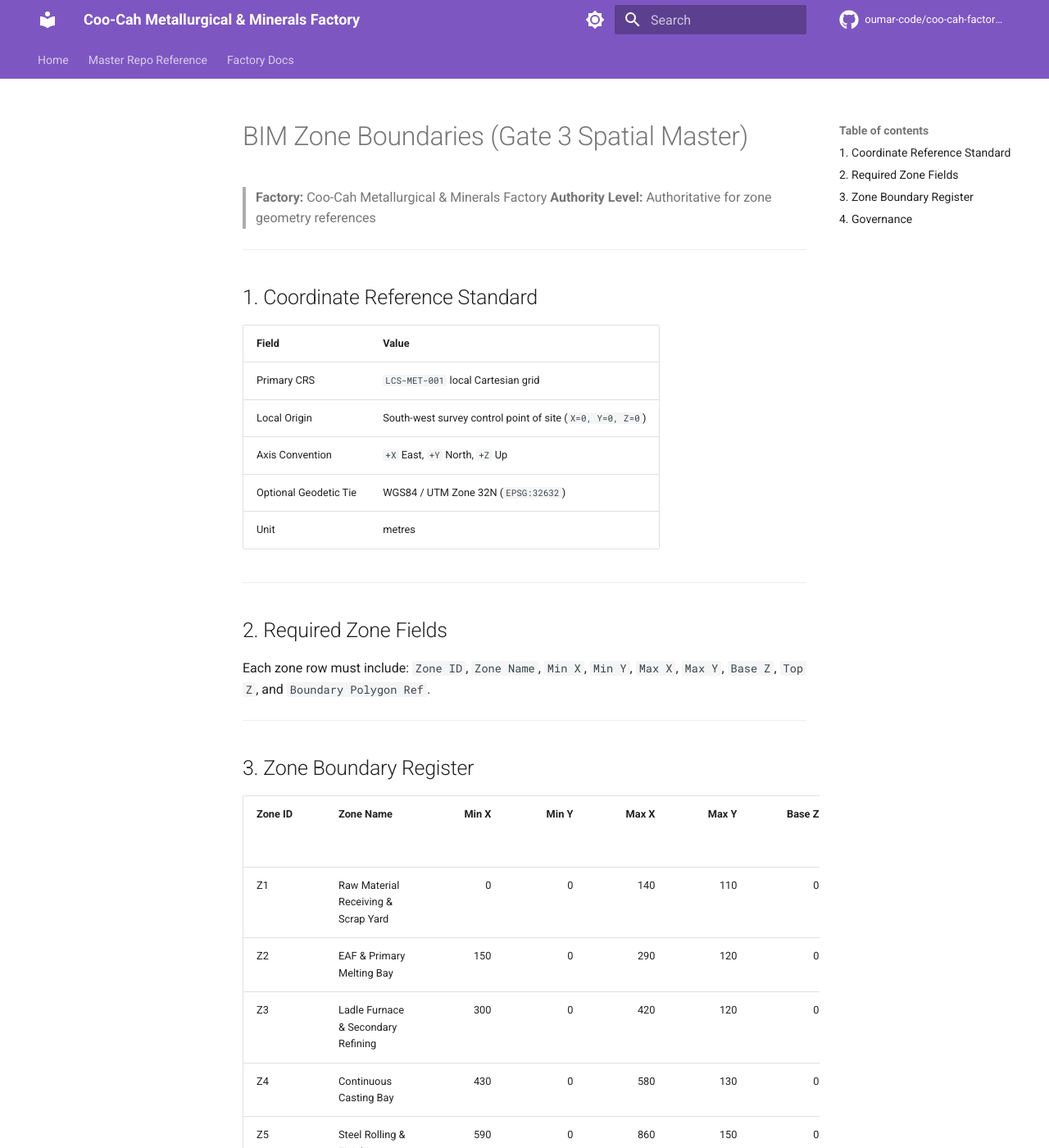
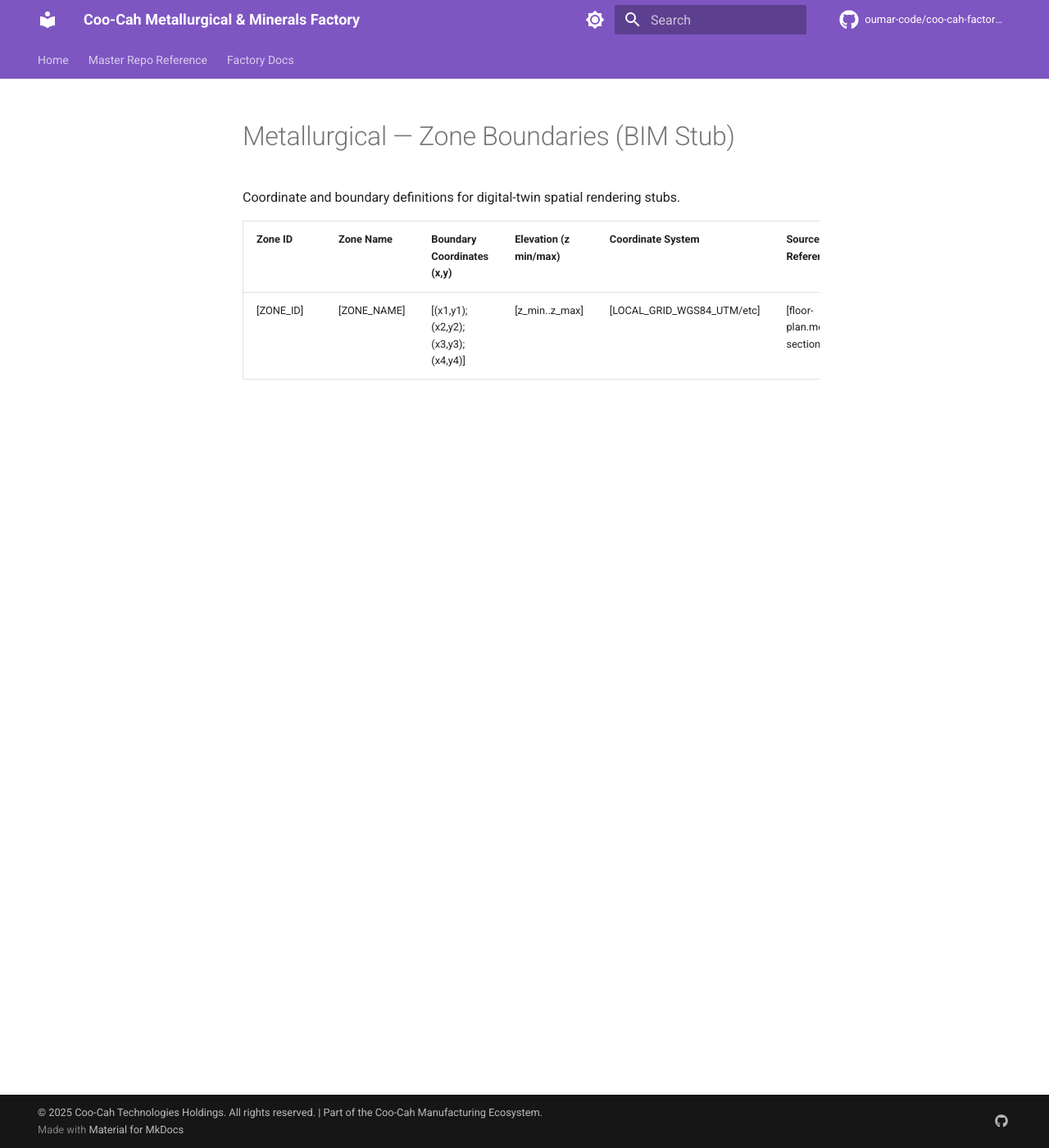
Before and after one commit to oumar-code/coo-cah-factory-chemicals-metallurgical, an MkDocs documentation site: the page built from docs/bim/zone-boundaries.md, in a window 1280 px wide and 1400 px high. Shown: the whole window at 82% size. Built offline with MkDocs 1.6.1 and Material for MkDocs 9.7.7, drawn with Linux system fonts in a browser that asks for light colours; comment, search, counter and statistics services are not loaded; some of the changed text lies outside the part shown.

Commit message:
blueprint-sync: update docs/bim/zone-boundaries.md (template v1.0 alignment)

```diff
--- a/docs/bim/zone-boundaries.md
+++ b/docs/bim/zone-boundaries.md
@@ -1,51 +1,7 @@
-# BIM Zone Boundaries (Gate 3 Spatial Master)
+# Metallurgical — Zone Boundaries (BIM Stub)
 
-> **Factory:** Coo-Cah Metallurgical & Minerals Factory
-> **Authority Level:** Authoritative for zone geometry references
+Coordinate and boundary definitions for digital-twin spatial rendering stubs.
 
----
-
-## 1. Coordinate Reference Standard
-
-| Field | Value |
-| --- | --- |
-| Primary CRS | `LCS-MET-001` local Cartesian grid |
-| Local Origin | South-west survey control point of site (`X=0, Y=0, Z=0`) |
-| Axis Convention | `+X` East, `+Y` North, `+Z` Up |
-| Optional Geodetic Tie | WGS84 / UTM Zone 32N (`EPSG:32632`) |
-| Unit | metres |
-
----
-
-## 2. Required Zone Fields
-
-Each zone row must include: `Zone ID`, `Zone Name`, `Min X`, `Min Y`, `Max X`, `Max Y`, `Base Z`, `Top Z`, and `Boundary Polygon Ref`.
-
----
-
-## 3. Zone Boundary Register
-
-| Zone ID | Zone Name | Min X | Min Y | Max X | Max Y | Base Z | Top Z | Boundary Polygon Ref |
-| --- | --- | ---: | ---: | ---: | ---: | ---: | ---: | --- |
-| Z1 | Raw Material Receiving & Scrap Yard | 0 | 0 | 140 | 110 | 0 | 12 | POLY-Z1 |
-| Z2 | EAF & Primary Melting Bay | 150 | 0 | 290 | 120 | 0 | 28 | POLY-Z2 |
-| Z3 | Ladle Furnace & Secondary Refining | 300 | 0 | 420 | 120 | 0 | 26 | POLY-Z3 |
-| Z4 | Continuous Casting Bay | 430 | 0 | 580 | 130 | 0 | 24 | POLY-Z4 |
-| Z5 | Steel Rolling & Finishing | 590 | 0 | 860 | 150 | 0 | 22 | POLY-Z5 |
-| Z6 | Aluminium Rolling & Extrusion | 590 | 160 | 860 | 300 | 0 | 20 | POLY-Z6 |
-| Z7 | Copper Rod & Wire Drawing | 430 | 160 | 580 | 300 | 0 | 20 | POLY-Z7 |
-| Z8 | Lead Alloy Casting | 300 | 130 | 420 | 240 | 0 | 18 | POLY-Z8 |
-| Z9 | Mineral Processing | 150 | 130 | 290 | 300 | 0 | 20 | POLY-Z9 |
-| Z10 | Utilities & Energy | 0 | 120 | 140 | 250 | 0 | 16 | POLY-Z10 |
-| Z11 | ETP & Environmental | 0 | 260 | 140 | 340 | 0 | 15 | POLY-Z11 |
-| Z12 | Quality Control Laboratory | 150 | 310 | 290 | 380 | 0 | 12 | POLY-Z12 |
-| Z13 | DCS/SCADA/IT Control Room | 300 | 250 | 420 | 340 | 0 | 12 | POLY-Z13 |
-| Z14 | Maintenance, Stores & Emergency | 430 | 310 | 580 | 390 | 0 | 14 | POLY-Z14 |
-
----
-
-## 4. Governance
-
-Owner: BIM Coordinator
-Reviewer: Process Engineering Lead
-Change Control: update only through Gate 3 spatial review workflow.
+| Zone ID | Zone Name | Boundary Coordinates (x,y) | Elevation (z min/max) | Coordinate System | Source Reference |
+|---------|-----------|----------------------------|------------------------|------------------|------------------|
+| [ZONE_ID] | [ZONE_NAME] | [(x1,y1);(x2,y2);(x3,y3);(x4,y4)] | [z_min..z_max] | [LOCAL_GRID_WGS84_UTM/etc] | [floor-plan.md section] |
```
